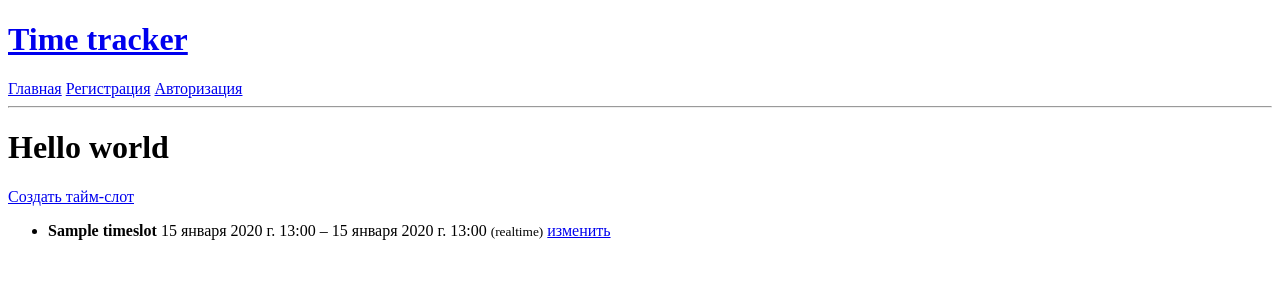
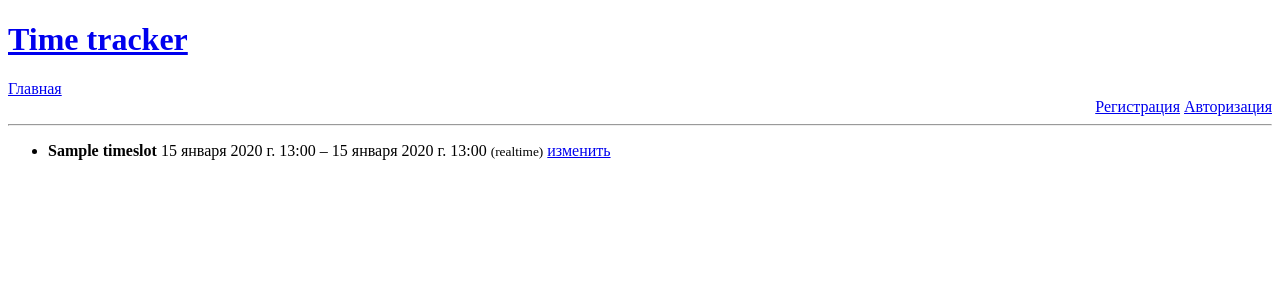
Before and after one commit to atnarturuni/django-basics-record, a Django app: page / in a window 1280 px wide. Shown: the top 300 px of the page. Run offline with Django 4.2, Linux system fonts and the light colour scheme; tables that the repository leaves empty hold one stand-in row (values such as "Sample post").

Commit message:
= menu enhancements

```diff
--- a/web/templates/web/base.html
+++ b/web/templates/web/base.html
@@ -8,10 +8,18 @@
     <nav>
         <a href="{% url 'main' %}">Главная</a>
         {% if user.is_anonymous %}
-            <a href="{% url 'registration' %}">Регистрация</a>
-            <a href="{% url 'auth' %}">Авторизация</a>
+            <div style="text-align: right">
+                <a href="{% url 'registration' %}">Регистрация</a>
+                <a href="{% url 'auth' %}">Авторизация</a>
+            </div>
         {% else %}
-            <a href="{% url 'logout' %}">Выход</a>
+            <a href="{% url 'time_slots_add' %}">Создать тайм-слот</a>
+            <div style="text-align: right">
+                {% if not user.is_anonymous %}
+                    Вы авторизованы как <b>{{ user.username }}</b>
+                {% endif %}
+                <a href="{% url 'logout' %}">Выход</a>
+            </div>
         {% endif %}
     </nav>
     <hr>
--- a/web/templates/web/main.html
+++ b/web/templates/web/main.html
@@ -1,12 +1,5 @@
 {% extends 'web/base.html' %}
 {% block content %}
-    <h1>Hello world</h1>
-
-    {% if not user.is_anonymous %}
-        <p>Вы авторизованы как <b>{{ user.username }}</b></p>
-    {% endif %}
-
-    <a href="{% url 'time_slots_add' %}">Создать тайм-слот</a>
 
     <ul>
         {% for timeslot in timeslots %}
```
